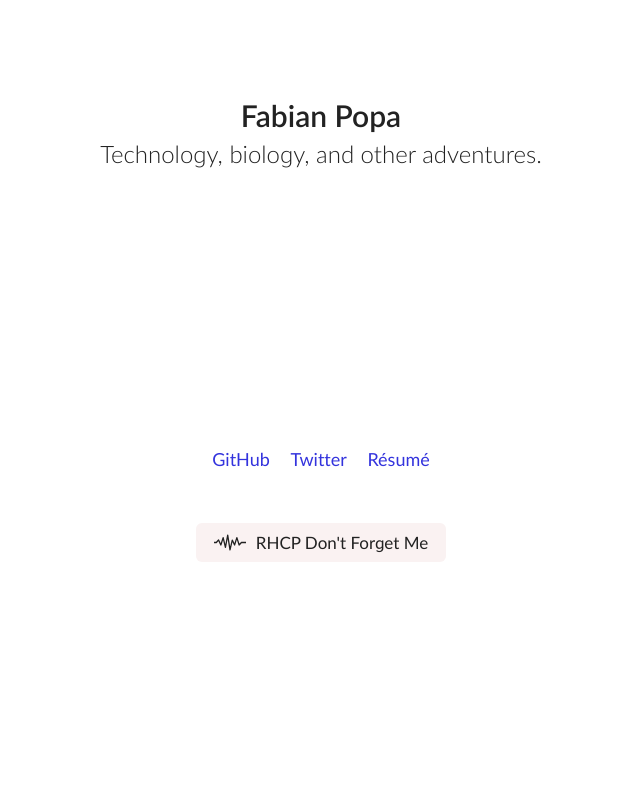
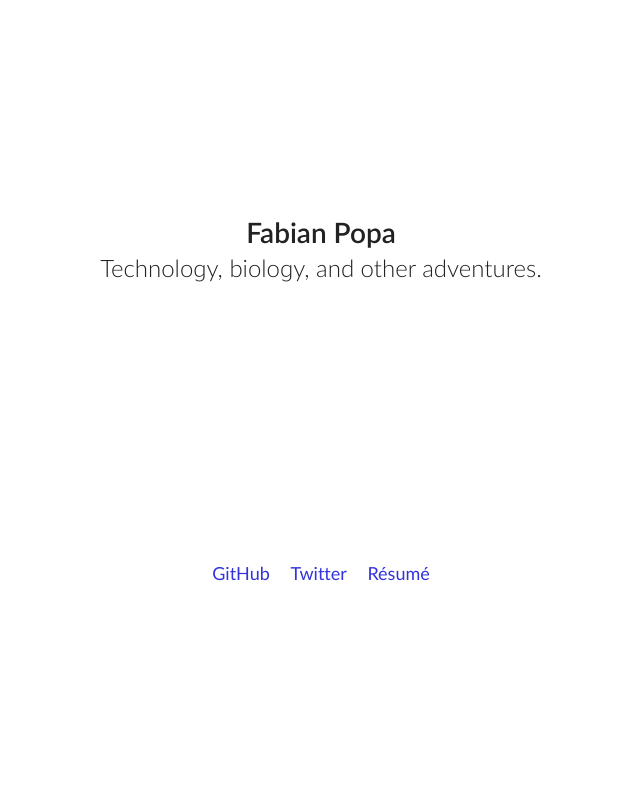
Before and after one commit to fabpopa/homepage, a PHP site: page / in a window 1280 px wide. Shown: the whole page, without its empty margins (319-959 px from the left). Run offline with PHP 8.4, Linux system fonts and the light colour scheme.

Commit message:
Rework layout

```diff
--- a/index.html
+++ b/index.html
@@ -32,7 +32,6 @@
 </style>
 
 <div id="introduction">
-  <div>
   <h1>Fabian Popa</h1>
   <p>Technology, biology, and other adventures.</p>
   <ul>
@@ -40,7 +39,6 @@
     <li><a href="https://twitter.com/fabpopa">Twitter</a></li>
     <li><a href="résumé.pdf">Résumé</a></li>
   </ul>
-  </div>
 </div>
 
 <div id="nofeatures">
--- a/js/components/icon.js
+++ b/js/components/icon.js
@@ -30,7 +30,7 @@ const Icon = function(type) {
   const song = () => {
     const start = () => {
       // vertical values for waveform points
-      const y = [0, 0, -1, 1, -2, 2, -3, 3, -1, 1, -2, 1, 0, 0, 0];
+      const y = [0, 0, -1, 1, -2, 2, -3, 3, -1, 1, -1.5, 1, 0, 0];
       const max = y.map(i => Math.abs(i)).reduce((a, v) => Math.max(a, v));
       const uW = width / (y.length - 1);
       const uH = height / 2.3 / max;
--- a/style.css
+++ b/style.css
@@ -59,31 +59,31 @@
   padding: 0;
 }
 
+:root {
+  height: 100%;
+}
+
 body {
+  display: flex;
+  min-height: 100%;
+  flex-flow: column nowrap;
+  justify-content: center;
+  align-items: center;
+  align-content: center;
   font: 400 24px/100% Lato;
   color: #222;
 }
 
 #introduction {
-  position: relative;
-  margin: 0 auto;
-  width: 50vw;
-  height: 65vh;
-}
-
-#introduction > div {
-  position: absolute;
-  bottom: 10%;
-  width: 100%;
   text-align: center;
 }
 
 #introduction h1 {
-  font: 600 30px/100% Lato;
+  font: 600 28px/100% Lato;
 }
 
 #introduction p {
-  margin-top: 12px;
+  margin-top: 10px;
   font-weight: 300;
 }
 
@@ -100,11 +100,10 @@ body {
   margin-top: 40px;
   font: 400 18px/100% Lato;
   list-style-type: none;
-  text-align: center;
 }
 
 #introduction li {
-  display: inline;
+  display: inline-block;
   padding: 0 8px;
 }
 
@@ -120,14 +119,15 @@ body {
 }
 
 #introduction li a:hover {
-  color: #222;
+  color: #000;
 }
 
 #introduction li a:active {
-  color: #222;
+  color: #000;
 }
 
 #works {
+  display: none;
   padding-bottom: 80px;
 }
 
@@ -159,7 +159,7 @@ body {
 
 #works li a [component="icon"] {
   position: relative;
-  top: 2.3px;
+  top: 2.5px;
   width: 32px;
   height: 1em;
   margin-right: 10px;
```
Lines whose indentation alone changed are shown as unchanged.
